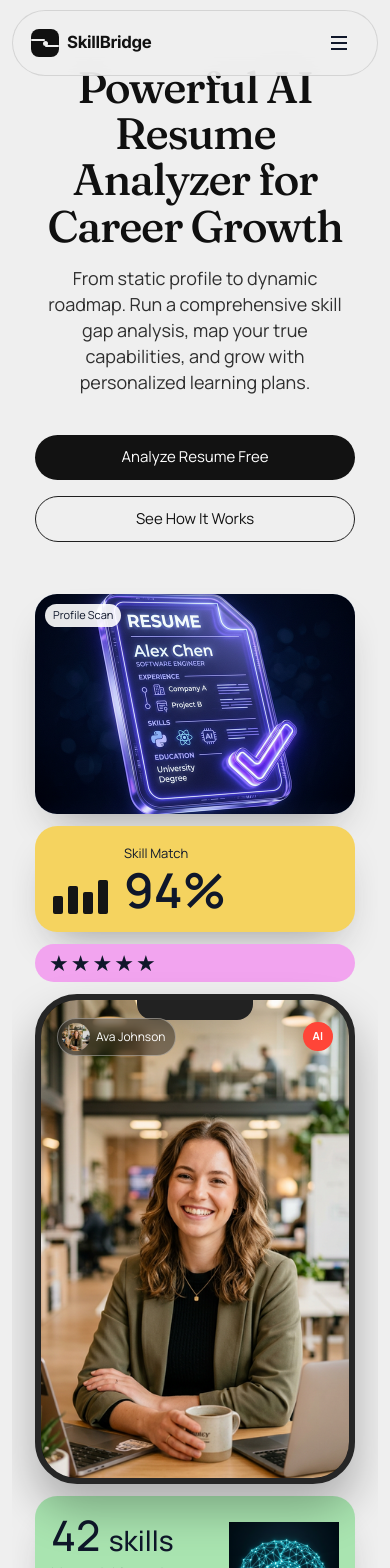
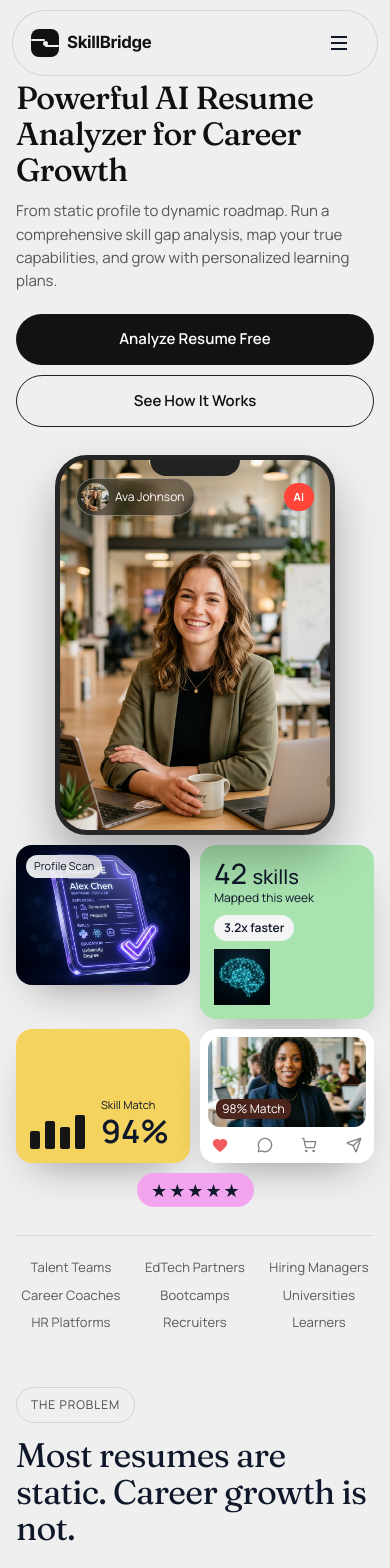
Before and after one commit to TharushaKula/Skill-Bridge-, a Next.js app: page / in a window 390 px wide. Shown: the top 1568 px of the page. Built offline with nearby package versions, Linux system fonts and the light colour scheme; a web font is replaced by a local one.

Commit message:
feat: Add launch configuration for development and update page styles for improved layout and responsiveness.

```diff
--- a/app/page.module.css
+++ b/app/page.module.css
@@ -926,7 +926,11 @@
   }
 
   .page {
-    padding: 12px;
+    padding: 0;
+  }
+
+  .shell {
+    padding: 0 16px 24px;
   }
 
   .navbar {
@@ -934,39 +938,51 @@
     gap: 12px;
   }
 
+  /* ── Mobile Hero ── */
   .hero {
-    margin-top: 34px;
+    margin: 80px auto 28px;
+    text-align: left;
+    max-width: 100%;
   }
 
   .hero h1 {
-    max-width: 340px;
+    font-size: 32px;
+    line-height: 1.12;
+    letter-spacing: -0.025em;
+    max-width: 100%;
   }
 
   .hero p {
-    margin-top: 16px;
-    max-width: 320px;
+    margin: 12px 0 22px;
+    font-size: 15px;
+    line-height: 1.55;
+    max-width: 100%;
+    color: #555;
   }
 
   .ctaRow {
     flex-direction: column;
+    gap: 10px;
     width: 100%;
-    max-width: 320px;
-    margin: 0 auto;
   }
 
   .primaryPill,
   .secondaryPill {
     width: 100%;
+    padding: 14px 24px;
+    font-size: 15px;
+    font-weight: 600;
   }
 
+  /* ── Mobile Visual Stage ── */
   .visualStage {
     height: auto;
-    display: flex;
-    flex-direction: column;
-    align-items: center;
-    gap: 12px;
-    margin-top: 30px;
-    padding-bottom: 10px;
+    margin-top: 20px;
+    padding-bottom: 0;
+    display: grid;
+    grid-template-columns: 1fr 1fr;
+    grid-template-rows: auto;
+    gap: 10px;
   }
 
   .arcOne,
@@ -988,37 +1004,104 @@
     top: auto;
     bottom: auto;
     transform: none;
-    width: min(100%, 320px);
+    width: 100%;
+  }
+
+  .phoneWrap {
+    grid-column: 1 / -1;
+    justify-self: center;
+    width: min(100%, 280px);
+    order: 0;
   }
 
   .phoneFrame {
-    width: min(100%, 320px);
-    height: 490px;
+    width: 100%;
+    height: 380px;
+    border-radius: 32px;
+    border-width: 5px;
+  }
+
+  .notch {
+    width: 90px;
+    height: 16px;
   }
 
   .leftTopCard {
-    height: 220px;
+    height: 140px;
+    border-radius: 16px;
+    order: 1;
+  }
+
+  .rightTopCard {
+    min-height: 0;
+    border-radius: 16px;
+    padding: 14px;
+    order: 2;
+    flex-direction: column;
+  }
+
+  .rightTopCard h3 {
+    font-size: 28px;
+  }
+
+  .rightTopCard h3 span {
+    font-size: 20px;
+  }
+
+  .rightTopCard p {
+    font-size: 12px;
+    margin-top: 2px;
+  }
+
+  .rightTopImage {
+    width: 56px;
+    height: 56px;
+  }
+
+  .priceTag {
+    margin-top: 8px;
+    font-size: 12px;
+    padding: 4px 10px;
   }
 
   .leftMidCard {
     min-width: 0;
+    padding: 14px;
+    border-radius: 16px;
+    order: 3;
   }
 
-  .rightTopCard {
-    min-height: 170px;
+  .leftMidCard strong {
+    font-size: 32px;
   }
 
-  .rightTopCard h3 {
-    font-size: 42px;
+  .leftMidCard small {
+    font-size: 11px;
   }
 
-  .rightTopCard h3 span {
-    font-size: 28px;
+  .rightBottomCard {
+    border-radius: 16px;
+    padding: 8px;
+    order: 4;
   }
 
-  .brandStrip {
-    margin-top: 28px;
-    grid-template-columns: repeat(2, minmax(0, 1fr));
+  .feedImageWrap {
+    height: 90px;
+    border-radius: 12px;
+  }
+
+  .viewsTag {
+    font-size: 12px;
+    padding: 4px 6px;
+  }
+
+  .leftBottomCard {
+    grid-column: 1 / -1;
+    justify-self: center;
+    width: auto;
+    border-radius: 999px;
+    font-size: 18px;
+    order: 5;
   }
 
   .phoneWrap,
@@ -1033,6 +1116,14 @@
     animation: none;
   }
 
+  /* ── Mobile Brand Strip ── */
+  .brandStrip {
+    margin-top: 28px;
+    grid-template-columns: repeat(3, minmax(0, 1fr));
+    row-gap: 8px;
+  }
+
+  /* ── Mobile Sections ── */
   .sectionIntro {
     text-align: left;
     margin-bottom: 22px;
```
Also changed, not shown: .claude/launch.json (added).
